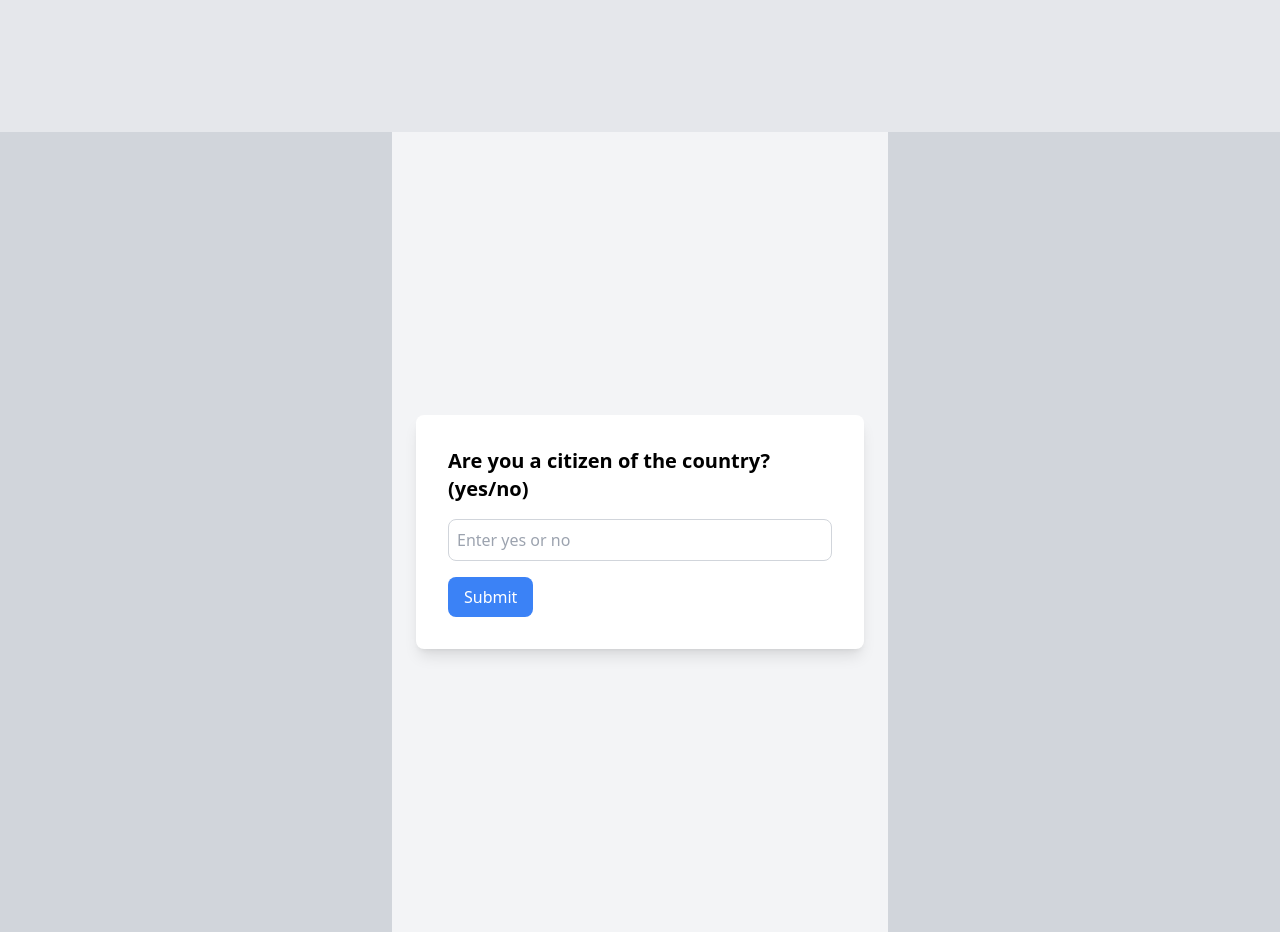
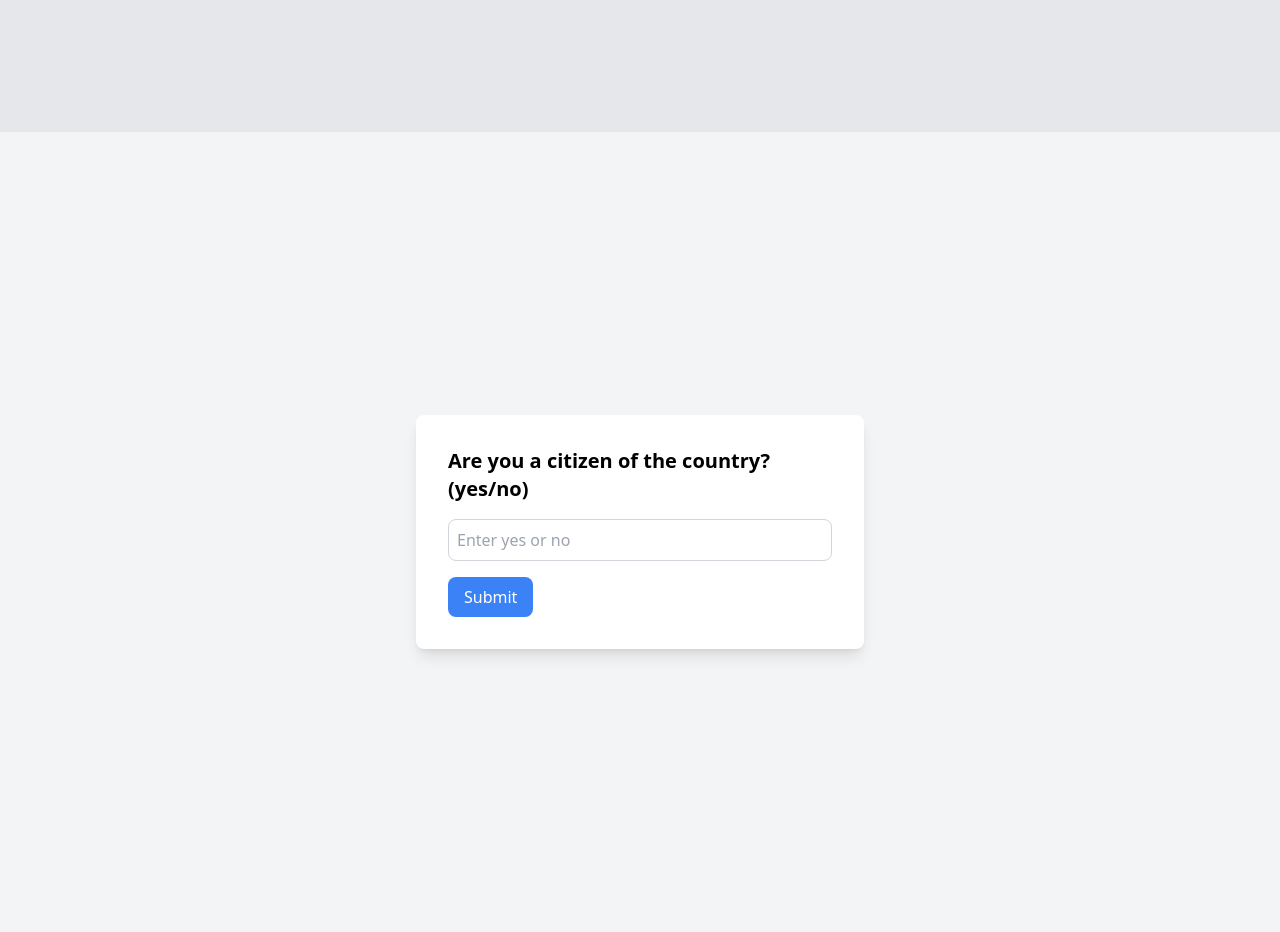
Before and after one commit to KWagnerCS/VoteWise, a React (Vite) app in the folder frontend/: page / in a window 1280 px wide. Shown: the part 800-1732 px from the top of the page. Built offline with nearby package versions, Linux system fonts and the light colour scheme.

Commit message:
added import

```diff
--- a/frontend/src/pages/LandingPage.jsx
+++ b/frontend/src/pages/LandingPage.jsx
@@ -28,7 +28,7 @@ const LandingPage = () => {
             </div>
 
             {/* Second Section */}
-            <div id="section2" className="h-screen flex flex-col justify-center items-center bg-gray-300 p-8">
+            <div id="section2" className="h-screen justify-center items-center">
                 <EligibilityQuestionnaire />
                 </div>
         </>
--- a/frontend/src/pages/VotingGuidePage.jsx
+++ b/frontend/src/pages/VotingGuidePage.jsx
@@ -2,6 +2,7 @@ import { useState } from 'react'
 import '../index.css'
 import MainHeader from '../components/MainHeader'
 import Footer from '../components/Footer'
+import VotingFlowChart from '../components/VotingFlowChart'
 
 const VotingGuidePage = () => {
 
```
